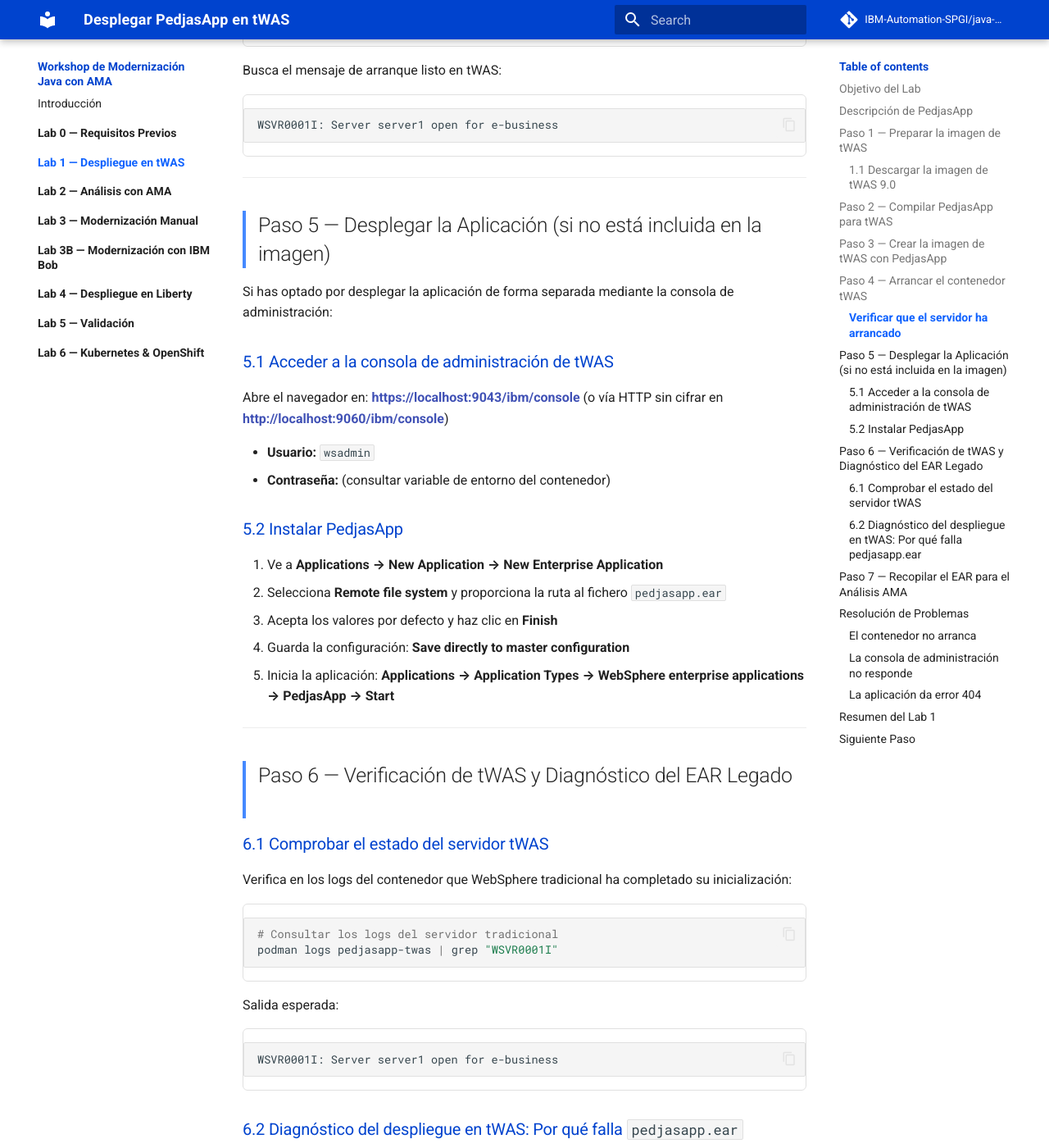
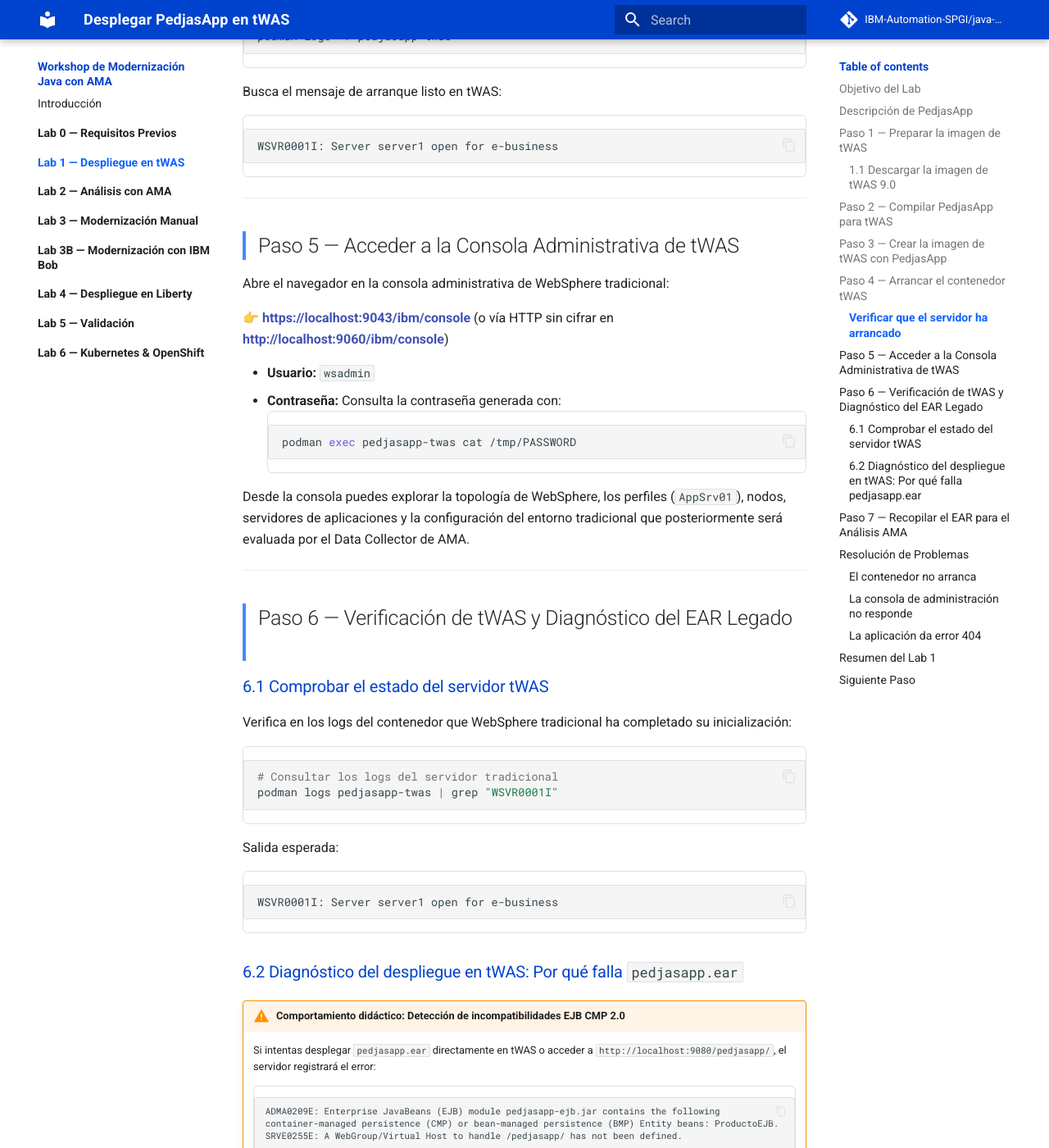
Before and after one commit to IBM-Automation-SPGI/java-mod-workshop, an MkDocs documentation site: the page built from docs/lab1/index.md, in a window 1280 px wide and 1400 px high, scrolled down 3507 px. Shown: the whole window at 82% size. Built offline with MkDocs 1.6.1 and Material for MkDocs 9.7.7, drawn with Linux system fonts in a browser that asks for light colours; comment, search, counter and statistics services are not loaded; some of the changed text lies outside the part shown.

````diff
--- a/docs/lab1/index.md
+++ b/docs/lab1/index.md
@@ -4,7 +4,7 @@
 
 ## Objetivo del Lab
 
-En este lab desplegarás **PedjasApp** en un contenedor Podman con **WebSphere Application Server tradicional (tWAS) 9.0**, verificarás el despliegue y comprobarás la funcionalidad básica de la aplicación antes de proceder con el análisis AMA.
+En este lab compilarás el monolito legado **PedjasApp (EAR)**, arrancarás una instancia de **WebSphere Application Server tradicional (tWAS 9.0)** en contenedor y prepararás el entorno y artefactos de origen que serán analizados en profundidad mediante **IBM Application Modernization Accelerator (AMA)** en el Lab 2.
 
 ---
 
@@ -138,24 +138,19 @@ WSVR0001I: Server server1 open for e-business
 
 ---
 
-## Paso 5 — Desplegar la Aplicación (si no está incluida en la imagen)
+## Paso 5 — Acceder a la Consola Administrativa de tWAS
 
-Si has optado por desplegar la aplicación de forma separada mediante la consola de administración:
+Abre el navegador en la consola administrativa de WebSphere tradicional:
 
-### 5.1 Acceder a la consola de administración de tWAS
-
-Abre el navegador en: **[https://localhost:9043/ibm/console](https://localhost:9043/ibm/console)** (o vía HTTP sin cifrar en **[http://localhost:9060/ibm/console](http://localhost:9060/ibm/console)**)
+👉 **[https://localhost:9043/ibm/console](https://localhost:9043/ibm/console)** (o vía HTTP sin cifrar en **[http://localhost:9060/ibm/console](http://localhost:9060/ibm/console)**)
 
 - **Usuario:** `wsadmin`
-- **Contraseña:** (consultar variable de entorno del contenedor)
+- **Contraseña:** Consulta la contraseña generada con:
+  ```bash
+  podman exec pedjasapp-twas cat /tmp/PASSWORD
+  ```
 
-### 5.2 Instalar PedjasApp
-
-1. Ve a **Applications → New Application → New Enterprise Application**
-2. Selecciona **Remote file system** y proporciona la ruta al fichero `pedjasapp.ear`
-3. Acepta los valores por defecto y haz clic en **Finish**
-4. Guarda la configuración: **Save directly to master configuration**
-5. Inicia la aplicación: **Applications → Application Types → WebSphere enterprise applications → PedjasApp → Start**
+Desde la consola puedes explorar la topología de WebSphere, los perfiles (`AppSrv01`), nodos, servidores de aplicaciones y la configuración del entorno tradicional que posteriormente será evaluada por el Data Collector de AMA.
 
 ---
 
````
Also changed, not shown: docs/lab0/index.md (+4 -4 lines), docs/lab4/index.md (+13 -1 lines), docs/lab5/index.md (+10 -5 lines).
